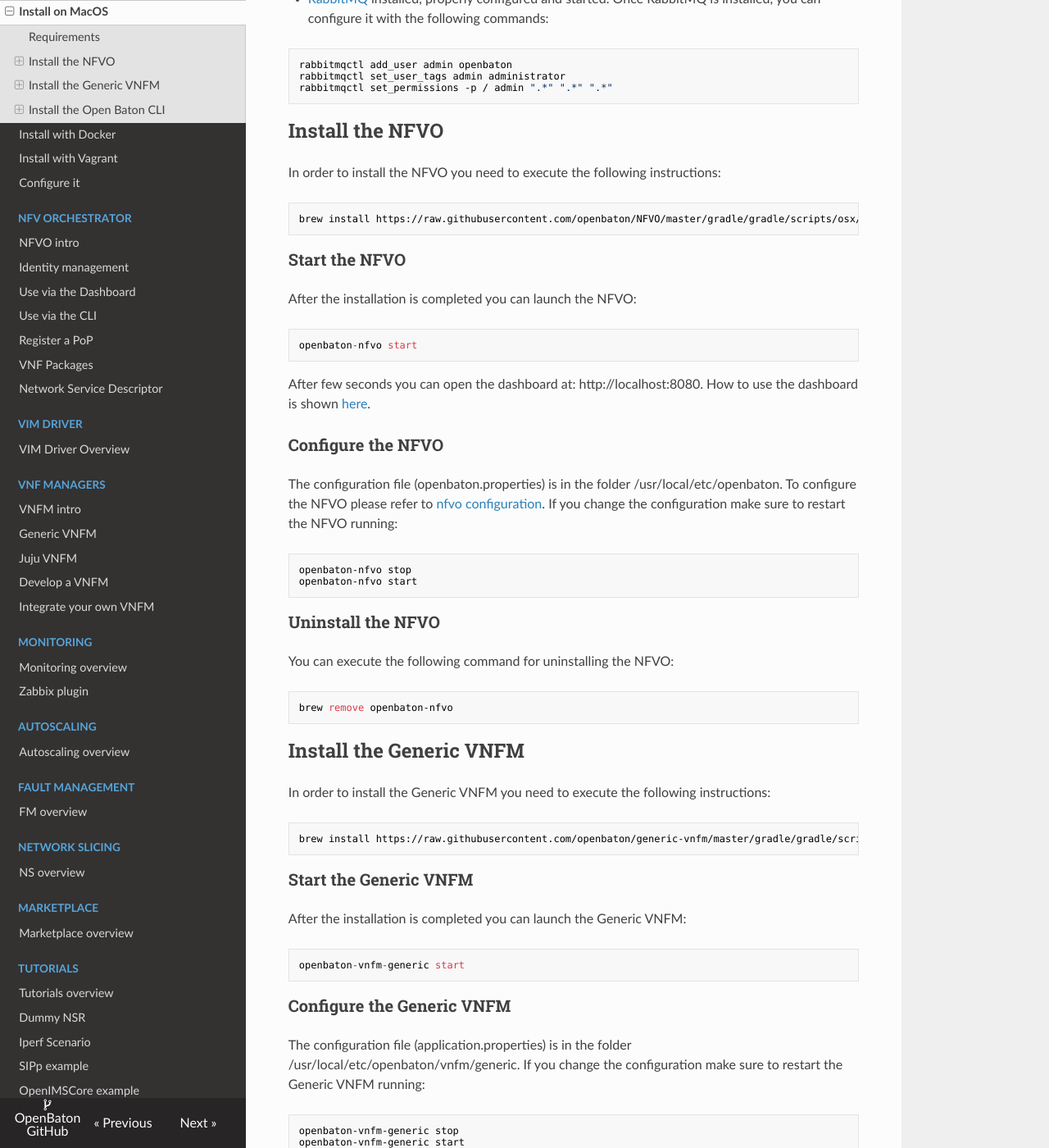
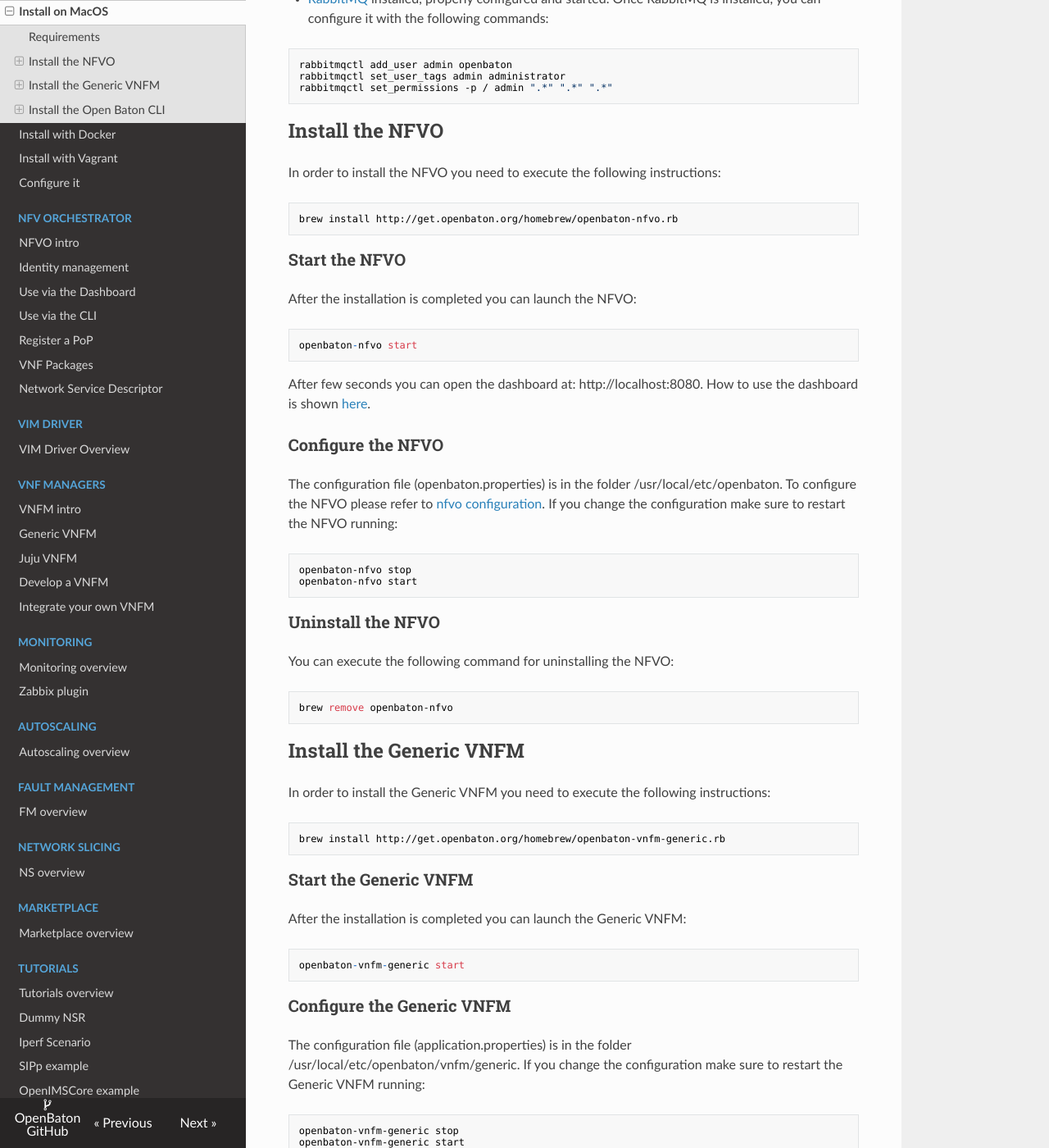
Before and after one commit to openbaton/docs, an MkDocs documentation site: the page built from docs/nfvo-installation-mac.md, in a window 1280 px wide and 1400 px high, scrolled down 380 px. Shown: the whole window at 82% size. Built offline with MkDocs 1.6.1, drawn with Linux system fonts in a browser that asks for light colours; nearby versions of some CDN libraries; old or Windows-style settings are respelled for this version of MkDocs; some of the changed lines change nothing that is shown; some of the changed text lies outside the part shown.

Commit message:
Imp: make brew links point to get.openbaton.org

````diff
--- a/docs/nfvo-installation-mac.md
+++ b/docs/nfvo-installation-mac.md
@@ -18,7 +18,7 @@
 
 In order to install the NFVO you need to execute the following instructions:
 ```bash
-brew install https://raw.githubusercontent.com/openbaton/NFVO/master/gradle/gradle/scripts/osx/openbaton-nfvo.rb
+brew install http://get.openbaton.org/homebrew/openbaton-nfvo.rb
 ```
 
 ### Start the NFVO
@@ -48,7 +48,7 @@
 
 In order to install the Generic VNFM you need to execute the following instructions:
 ```bash
-brew install https://raw.githubusercontent.com/openbaton/generic-vnfm/master/gradle/gradle/scripts/osx/openbaton-vnfm-generic.rb
+brew install http://get.openbaton.org/homebrew/openbaton-vnfm-generic.rb
 ```
 
 ### Start the Generic VNFM
@@ -77,7 +77,7 @@
 
 In order to install the Open Baton CLI you need to execute the following instructions:
 ```bash
-brew install https://raw.githubusercontent.com/openbaton/openbaton-client/master/cli/gradle/gradle/scripts/osx/openbaton-client.rb
+brew install http://get.openbaton.org/homebrew/openbaton-client.rb
 ```
 
 ### Uninstall the Open Baton CLI
````
